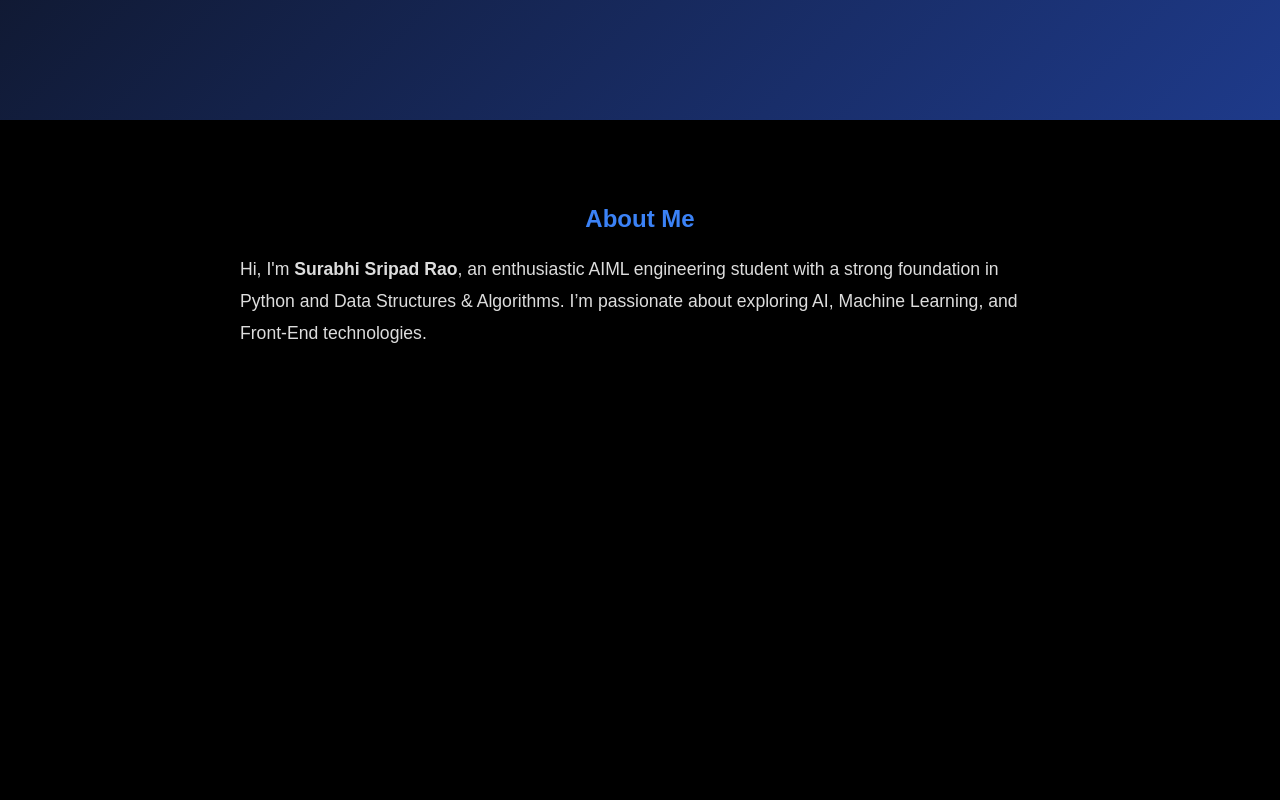
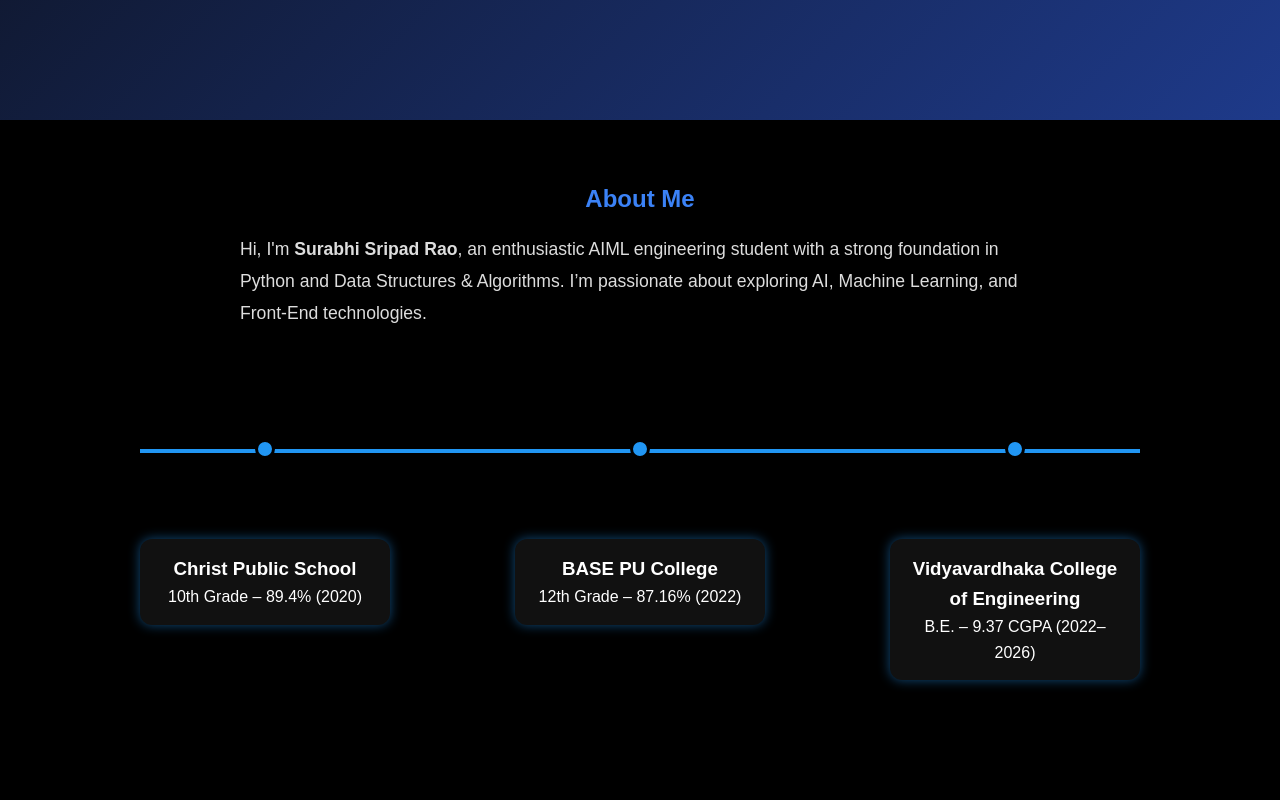
Before and after one commit to surabhi2124/STT-Training, a plain HTML site: page index.html in a window 1280 px wide. Shown: the part 680-1480 px from the top of the page. Drawn offline with Linux system fonts and the light colour scheme.

Commit message:
Added education details under about me section

```diff
--- a/index.html
+++ b/index.html
@@ -44,6 +44,33 @@
     </div>
   </div>
 </section>
+
+<div class="education-container">
+  <div class="edu-item">
+    <div class="edu-point"></div>
+    <div class="edu-card">
+      <h3>Christ Public School</h3>
+      <p>10th Grade – 89.4% (2020)</p>
+    </div>
+  </div>
+
+  <div class="edu-item">
+    <div class="edu-point"></div>
+    <div class="edu-card">
+      <h3>BASE PU College</h3>
+      <p>12th Grade – 87.16% (2022)</p>
+    </div>
+  </div>
+
+  <div class="edu-item">
+    <div class="edu-point"></div>
+    <div class="edu-card">
+      <h3>Vidyavardhaka College of Engineering</h3>
+      <p>B.E. – 9.37 CGPA (2022–2026)</p>
+    </div>
+  </div>
+</div>
+
 
 <section id="skills" class="skills">
   <h2>Skills</h2>
--- a/style.css
+++ b/style.css
@@ -162,8 +162,8 @@ body {
 
 /* Sections */
 section {
-  min-height: 100vh;
-  padding: 80px 20px;
+  min-height: auto;
+  padding: 60px 20px;
   text-align: center;
 }
 
@@ -194,6 +194,72 @@ a[download] {
   font-size: 1.1rem;
   color: #ddd;
   line-height: 1.8;
+}
+
+/* Timeline container */
+.education-container {
+    display: flex;
+    justify-content: space-between;
+    position: relative; /* Keep this to be the reference for the absolute elements */
+    margin: 0 auto;
+    max-width: 1000px;
+    padding: 100px 0;
+}
+
+/* Horizontal line - No change needed here */
+.education-container::before {
+    content: '';
+    position: absolute;
+    top: 60px; /* line Y-position */
+    left: 0;
+    width: 100%;
+    height: 4px;
+    background: #2196f3;
+    z-index: 1;
+}
+
+/* Each stop (card + point wrapper) */
+.edu-item {
+    /* *** MODIFIED: Removed position: relative; *** */
+    text-align: center;
+    width: 250px;
+    /* Removed z-index to simplify */
+}
+
+/* Point should be relative to the timeline line */
+.edu-point {
+    width: 20px;
+    height: 20px;
+    background: #2196f3;
+    border-radius: 50%;
+    position: absolute;
+    top: 50px; /* *** MODIFIED: Adjusted to be 10px above the line (60px - 10px (half height)) *** */
+    /* *** MODIFIED: Reference the center of the education-container directly by calculating the position from the start of the container. *** */
+    transform: translateX(-50%); /* Center horizontally relative to its calculated position */
+    border: 3px solid #000;
+    z-index: 3;
+}
+
+/* Since edu-item is in a flex container, we can use the following to position the point inside the container */
+.education-container .edu-item:nth-child(1) .edu-point {
+    left: 12.5%; /* Approximate positioning for first point */
+}
+
+.education-container .edu-item:nth-child(2) .edu-point {
+    left: 50%; /* Approximate positioning for second point */
+}
+
+.education-container .edu-item:nth-child(3) .edu-point {
+    left: 87.5%; /* Approximate positioning for third point */
+}
+
+/* Card placed under the point - No change needed here */
+.edu-card {
+    background: #111;
+    padding: 15px 20px;
+    border-radius: 12px;
+    margin-top: 50px; /* space below the line */
+    box-shadow: 0 0 12px rgba(33, 150, 243, 0.5);
 }
 
 /* Skills Section */
```
Also changed, not shown: 1 other file.
